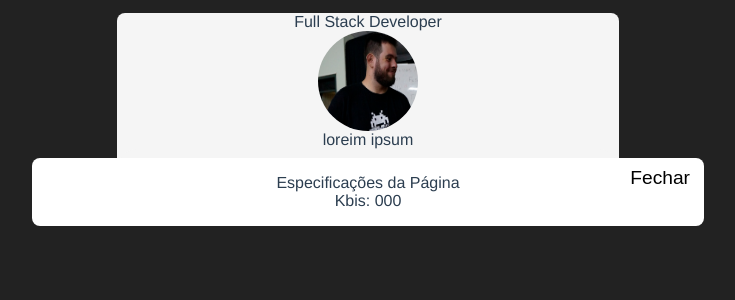
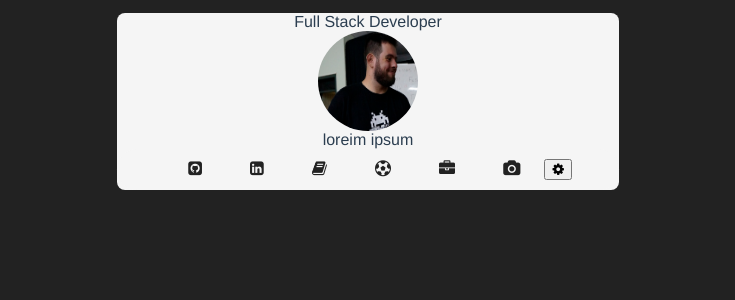
Before and after one commit to RodrigoBaltazar/site-pessoal, a Vue app in the folder app/: page / in a window 1280 px wide. Shown: the top 300 px of the page, without its empty margins (272-1007 px from the left). Built offline with nearby package versions, Linux system fonts and the light colour scheme.

Commit message:
added li com ebook

```diff
--- a/app/src/components/BaltazarBackworld.vue
+++ b/app/src/components/BaltazarBackworld.vue
@@ -12,6 +12,9 @@
         </a>
         <a href="https://www.linkedin.com/in/rodrigo-baltazar-b7537a3a/">
           <i class="fa fa-linkedin-square" aria-hidden="true"></i>
+        </a>
+        <a href="#">
+          <i class="fa fa-book" aria-hidden="true"></i>
         </a>
         <a href="">
           <i class="fa fa-futbol-o" aria-hidden="true"></i>
@@ -46,7 +49,7 @@
 export default {
   data() {
     return {
-      isVisible: true
+      isVisible: false
     };
   },
   name: 'BaltazarBackWorld',
```
